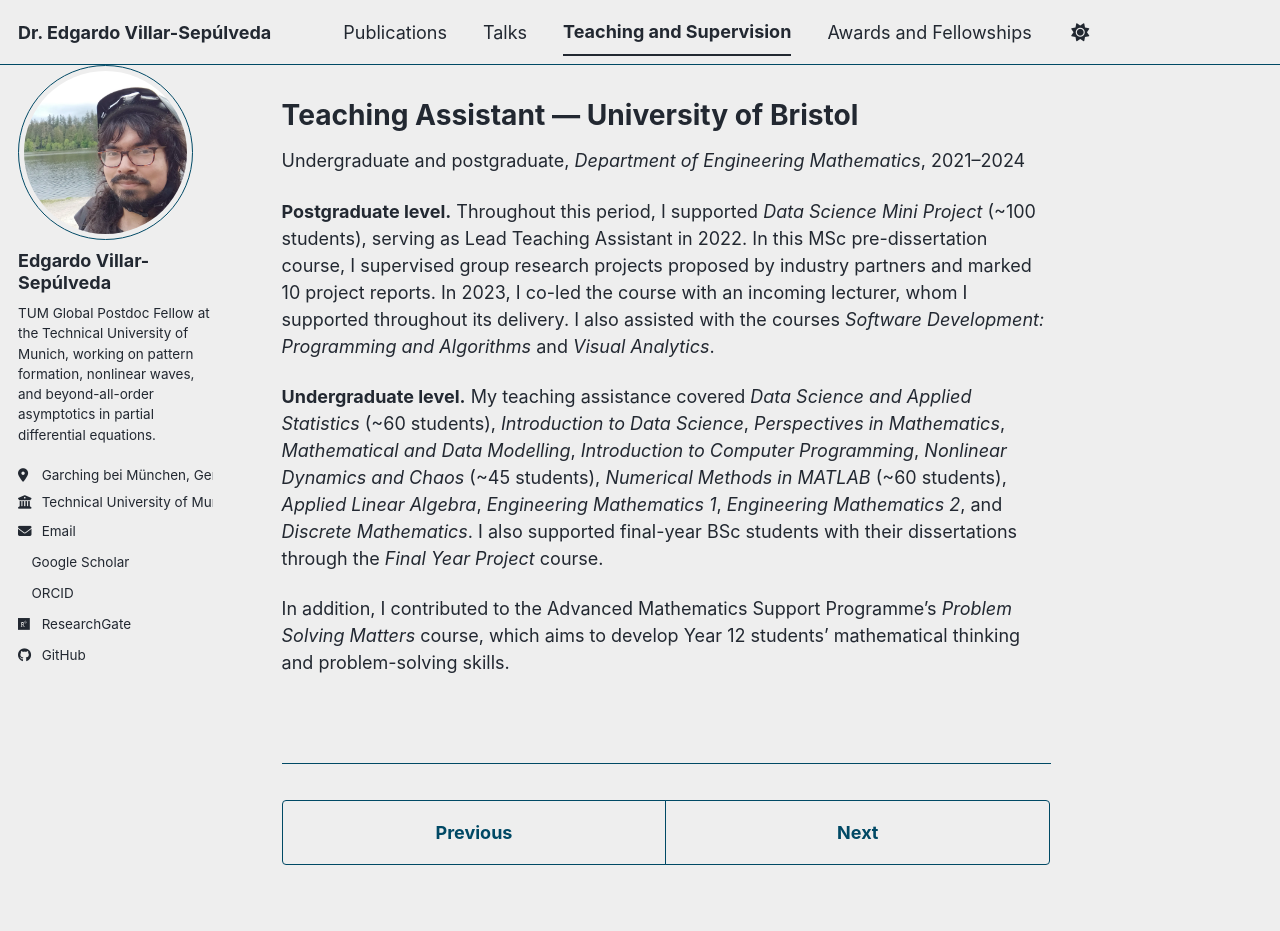
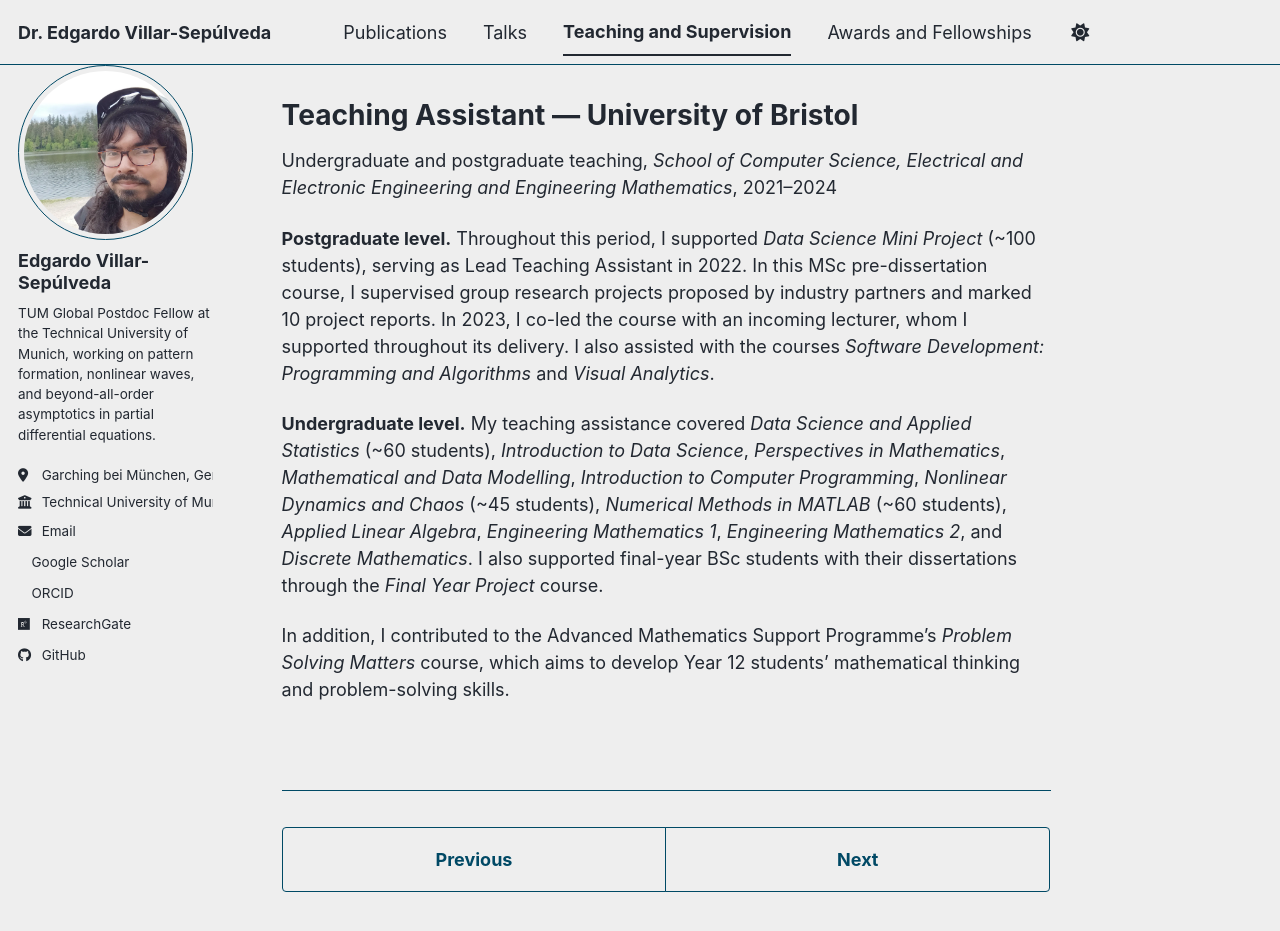
Before and after one commit to edgardeitor/edgardeitor.github.io, a Jekyll site: the page built from _teaching/Bristol.md, in a window 1280 px wide and 1057 px high. Shown: the top 931 px of the window. Built offline with Jekyll 4.4.1, drawn with Linux system fonts in a browser that asks for light colours; a style sheet for code colours, icons or effects is not loaded.

Commit message:
Updating information

```diff
--- a/_teaching/Bristol.md
+++ b/_teaching/Bristol.md
@@ -1,9 +1,9 @@
 ---
 title: "Teaching Assistant — University of Bristol"
 collection: teaching
-type: "Undergraduate and postgraduate"
+type: "Undergraduate and postgraduate teaching"
 permalink: /teaching/Bristol
-venue: "Department of Engineering Mathematics"
+venue: "School of Computer Science, Electrical and Electronic Engineering and Engineering Mathematics"
 date: 2021-01-01
 years: 2021–2024
 location: "Bristol, UK"
```
Also changed, not shown: _teaching/Bristol2.md (+2 -2 lines), _teaching/UAI.md (+2 -2 lines), _teaching/UTFSM.md (+2 -2 lines), _teaching/UTFSM2.md (+2 -2 lines).
